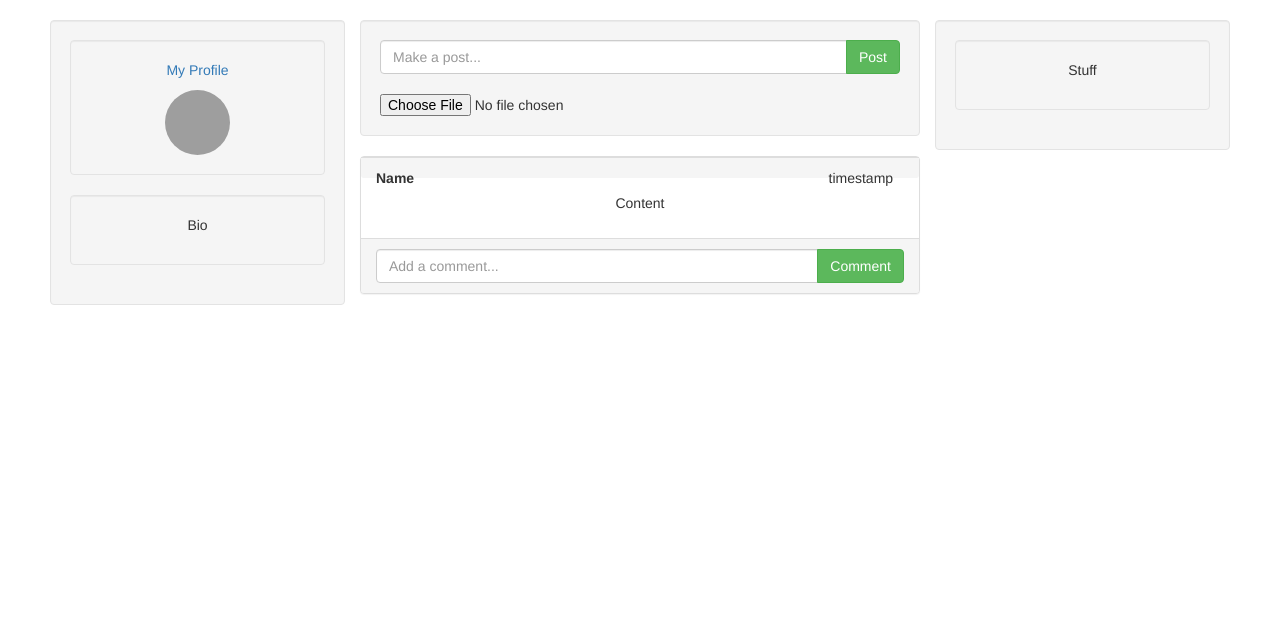
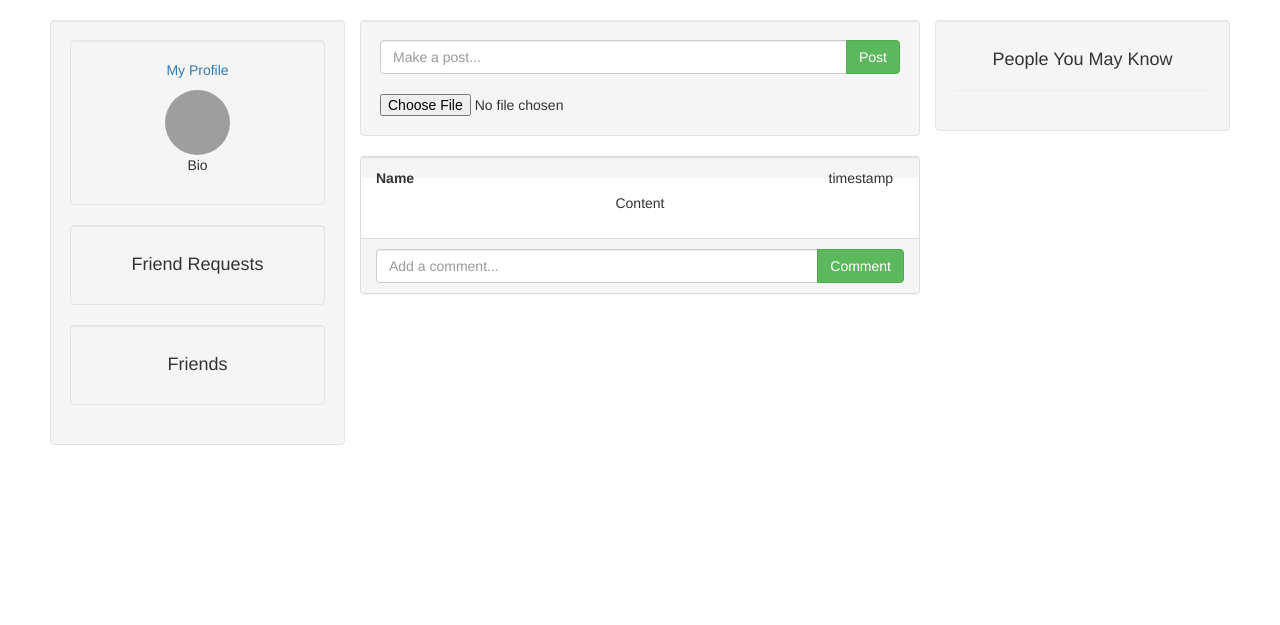
Before and after one commit to Shubhrmcf07/twitreat, a Flask app: template templates/home.html in a window 1280 px wide. Shown: the part 52-677 px from the top of the page. Run offline with Flask 2, Linux system fonts and the light colour scheme; the template is opened without the code that fills it, so the values that code supplies are empty; grey boxes are pictures that could not be loaded.

Commit message:
friends added

```diff
--- a/app.py
+++ b/app.py
@@ -11,10 +11,10 @@ dotenv_path = join(dirname(__file__), '.env')
 load_dotenv(dotenv_path)
 
 mydb = mysql.connector.connect(
-    host=os.getenv("localhost"),
-    user=os.getenv("user"),
-    passwd=os.getenv("passwd"),
-    database=os.getenv("database")
+	host=os.getenv("localhost"),
+	user=os.getenv("user"),
+	passwd=os.getenv("passwd"),
+	database=os.getenv("database")
 )
 
 cursor = mydb.cursor()
@@ -22,121 +22,172 @@ app = Flask(__name__)
 bcrypt = Bcrypt(app)
 app.secret_key = "thisisatopsecretkey"
 
+def getuserdata(userdata):
+	userdata['username'] = session['username']
+	userdata['userid'] = session['userid']
+	userdata['bio'] = session['bio']
+	userdata['profile_picture'] = session['picture']
+
+def getuserfriends(userdata):
+	# Gets all Friends of the current user
+	sql = "select distinct y.name,u2_id from Users join Friends on (Users.id = Friends.u1_id) join (select u2_id,name from Users join Friends on (Users.id = Friends.u2_id)) as y using(u2_id) where id = %s;"%(userdata['userid'])
+	cursor.execute(sql)
+	friends = cursor.fetchall()
+	userdata['friends'] = friends
+	# print(friends)
+
+def getallusers(data):
+	# Gets users which aren't already friends with current user
+	sql = "select id,name from Users where id not in (select u2_id from Friends where u1_id = %s) and id <> %s and id not in (select u_id2 from Requests where u_id1 = %s);"%(session["userid"],session["userid"],session["userid"])
+	cursor.execute(sql)
+	data["otherusers"] = cursor.fetchall()
+
+def getfriendrequests(data):
+	# Gets all the friend requests for current user
+	sql = "select u_id1,name from Requests join Users on Users.id = Requests.u_id1 where u_id2 = %s"%(session["userid"])
+	cursor.execute(sql)
+	data["requests"] = cursor.fetchall()
 
 def auth(page):
-    # Session url holds the last visited link by the user
-    session['url'] = page
-    if 'logged_in' in session:
-        return True
-    else:
-        return False
+	# Session url holds the last visited link by the user
+	session['url'] = page
+	if 'logged_in' in session:
+		return True
+	else:
+		return False
 
 
 def refreshcookies():
-    sql = "select * from Users where id = '%s';" % (session['userid'])
-    cursor.execute(sql)
-    data = cursor.fetchall()
-    session.clear()
-    session['logged_in'] = True
-    session['userid'] = data[0][0]
-    session['username'] = data[0][1]
-    session['dob'] = data[0][3]
-    session['bio'] = data[0][5]
-    session['city'] = data[0][6]
-    session['country'] = data[0][7]
-    session['email'] = data[0][8]
-    session['phone'] = data[0][9]
-    session['picture'] = data[0][10]
+	sql = "select * from Users where id = '%s';" % (session['userid'])
+	cursor.execute(sql)
+	data = cursor.fetchall()
+	session.clear()
+	session['logged_in'] = True
+	session['userid'] = data[0][0]
+	session['username'] = data[0][1]
+	session['dob'] = data[0][3]
+	session['bio'] = data[0][5]
+	session['city'] = data[0][6]
+	session['country'] = data[0][7]
+	session['email'] = data[0][8]
+	session['phone'] = data[0][9]
+	session['picture'] = data[0][10]
 
 
-@app.route('/', methods=['GET'])
+@app.route('/',methods=['GET'])
 def home():
-    # If user not logged in
-    if not auth("/"):
-        return redirect('/login')
-    print(session['userid'])
-    return render_template("./home.html")
-
+	# If user not logged in
+	if not auth("/"): return redirect('/login')
+	# Get all the details to display first and then render
+	userdata = {}
+	getuserdata(userdata)
+	getuserfriends(userdata)
+	getallusers(userdata)
+	getfriendrequests(userdata)
+	return render_template("./home.html",userdata = userdata, user = session['userid'])
 
 @app.route('/login', methods=['GET', 'POST'])
 def login():
-    if request.method == 'POST':
-        email = request.form["email"]
-        password = request.form["password"]
-        sql = "select * from Users where email = '%s';" % (email)
-        cursor.execute(sql)
-        data = cursor.fetchall()
-        # If it can't find an account with matching credentials
-        if len(data) == 0:
-            return render_template('./login.html', error="Wrong email")
-            # If passwords do not match
-        elif not bcrypt.check_password_hash(data[0][2], password):
-            return render_template('./login.html', error="Incorrect Password")
+	if request.method == 'POST':
+		email = request.form["email"]
+		password = request.form["password"]
+		sql = "select * from Users where email = '%s';" % (email)
+		cursor.execute(sql)
+		data = cursor.fetchall()
+		# If it can't find an account with matching credentials
+		if len(data) == 0:
+			return render_template('./login.html', error="Wrong email")
+			# If passwords do not match
+		elif not bcrypt.check_password_hash(data[0][2], password):
+			return render_template('./login.html', error="Incorrect Password")
 
-        # Account found
-        else:
-            # Set session variables
-            session['logged_in'] = True
-            session['userid'] = data[0][0]
-            session['username'] = data[0][1]
-            session['dob'] = data[0][3]
-            session['bio'] = data[0][5]
-            session['city'] = data[0][6]
-            session['country'] = data[0][7]
-            session['email'] = data[0][8]
-            session['phone'] = data[0][9]
-            session['picture'] = data[0][10]
-            return redirect('/')
-    else:
-        # If GET and already logged in, just redirect
-        if 'logged_in' in session:
-            return redirect('/')
-        # If not logged in show login page
-        return render_template("./login.html")
+		# Account found
+		else:
+			# Set session variables
+			session['logged_in'] = True
+			session['userid'] = data[0][0]
+			session['username'] = data[0][1]
+			session['dob'] = data[0][3]
+			session['bio'] = data[0][5]
+			session['city'] = data[0][6]
+			session['country'] = data[0][7]
+			session['email'] = data[0][8]
+			session['phone'] = data[0][9]
+			session['picture'] = data[0][10]
+			return redirect('/')
+	else:
+		# If GET and already logged in, just redirect
+		if 'logged_in' in session:
+			return redirect('/')
+		# If not logged in show login page
+		return render_template("./login.html")
 
 
 @app.route('/logout', methods=['POST', 'GET'])
 def logout():
-    # Clear Session
-    session.clear()
-    return redirect('/login')
+	# Clear Session
+	session.clear()
+	return redirect('/login')
 
 
 @app.route('/register', methods=['GET', 'POST'])
 def register():
-    if request.method == 'GET':
-        return render_template('register.html')
-    name = request.form['name']
-    email = request.form['email']
-    password = request.form['password1']
-    confirmpw = request.form['password2']
-    gender = request.form['gender']
-    dob = request.form['dob']
+	if request.method == 'GET':
+		return render_template('register.html')
+	name = request.form['name']
+	email = request.form['email']
+	password = request.form['password1']
+	confirmpw = request.form['password2']
+	gender = request.form['gender']
+	dob = request.form['dob']
 
-    if not name or not email or not password or not confirmpw or not gender or not dob:
-        return render_template('./register.html', error="All fields required")
+	if not name or not email or not password or not confirmpw or not gender or not dob:
+		return render_template('./register.html', error="All fields required")
 
-    if len(password) < 6:
-        return render_template('./register.html', error="Password too short")
+	if len(password) < 6:
+		return render_template('./register.html', error="Password too short")
 
-    if password != confirmpw:
-        return render_template('./register.html', error="Passwords do not match<br>")
+	if password != confirmpw:
+		return render_template('./register.html', error="Passwords do not match<br>")
 
-    sql = "select * from Users where email='%s';" % (email)
+	sql = "select * from Users where email='%s';" % (email)
 
-    cursor.execute(sql)
-    data = cursor.fetchall()
+	cursor.execute(sql)
+	data = cursor.fetchall()
 
-    if(len(data) > 1):
-        return render_template('./register.html', "User already exists")
+	if(len(data) > 1):
+		return render_template('./register.html', "User already exists")
 
-    pw_hash = bcrypt.generate_password_hash(password)
+	pw_hash = bcrypt.generate_password_hash(password)
 
-    cursor.execute("insert into Users (name, password, gender, dob, email) values (%s,%s,%s,%s,%s);", (
-        name, pw_hash, int(gender), dob, email))
-    mydb.commit()
-    return redirect(url_for('home'))
+	cursor.execute("insert into Users (name, password, gender, dob, email) values (%s,%s,%s,%s,%s);", (
+		name, pw_hash, int(gender), dob, email))
+	mydb.commit()
+	return redirect(url_for('home'))
 
+@app.route('/friends/<string:choice>/<string:id>', methods=['GET'])
+def friends(choice,id):
+
+	if choice == "add":
+		sql = "insert into Requests values (%s,%s)"%(session['userid'],id)
+		cursor.execute(sql)
+	else:
+		sql = "delete from Friends where (u1_id = %s and u2_id = %s) or (u1_id = %s and u2_id = %s) "%(id,session['userid'],session['userid'],id)
+		cursor.execute(sql)
+	mydb.commit()
+	return redirect(session['url'])
+
+@app.route('/requests/<string:choice>/<string:id>', methods=['GET'])
+def requests(choice,id):
+	if choice == "add":
+		sql = "insert into Friends values (%s,%s)"%(id,session['userid'])
+		cursor.execute(sql)
+		sql = "insert into Friends values (%s,%s)"%(session['userid'],id)
+		cursor.execute(sql)
+	sql = "delete from Requests where u_id1 = %s and u_id2 = %s"%(id,session['userid'])
+	cursor.execute(sql)
+	mydb.commit()
+	return redirect(session['url'])
 
 if __name__ == "__main__":
-    app.run(port=3000, debug=True)
+	app.run(port=3000, debug=True)
--- a/templates/home.html
+++ b/templates/home.html
@@ -64,10 +64,30 @@
       <div class="well">
         <p><a href="#">My Profile</a></p>
         <img src="bird.jpg" class="img-circle" height="65" width="65" alt="Avatar">
+		<p>Bio</p>
       </div>
-      <div class="well">
-        <p>Bio</p>
-      </div>
+
+	  <div class="well">
+		  <h4>Friend Requests</h4>
+                {% for f in userdata['requests'] %}
+                  <a href="#" style="font-size: 20px;">{{f[1]}}</a>
+				  <br>
+                  <a class="text-success" href="requests/add/{{f[0]}}"><button type="button" class="btn btn-success" name="button">Accept</button></a>
+                  <a class="text-danger" href="requests/delete/{{f[0]}}"><button type="button" class="btn btn-danger" name="button">Decline</button></a>
+				  <br>
+                {% endfor %}
+	  </div>
+
+	  <div class="well">
+		  <h4>Friends</h4>
+              <ul>
+                {% for f in userdata['friends'] %}
+                  <a href="#" style="font-size: 20px;">{{f[0]}}</a>
+                  <a class="text-danger" href="friends/delete/{{f[1]}}"><button type="button" class="btn btn-danger" name="button">Unfriend</button></a>
+				  <br>
+                {% endfor %}
+              </ul>
+  	  </div>
     </div>
     <div class="col-sm-6">
 
@@ -109,9 +129,14 @@
     </div>
 
     <div class="col-sm-3 well">
-      <div class="well">
-        <p>Stuff</p>
-      </div>
+      <h4>People You May Know</h4>
+	  <hr>
+      {% for f in userdata['otherusers'] %}
+			<a href="#" style="font-size: 20px;">{{f[1]}}</a>
+			<br>
+      		<a class="text-success" href="friends/add/{{f[0]}}"><button type="button" class="btn btn-success" name="button">Add Friend</button></a>
+			<hr>
+      {% endfor %}
     </div>
   </div>
 </div>
```
